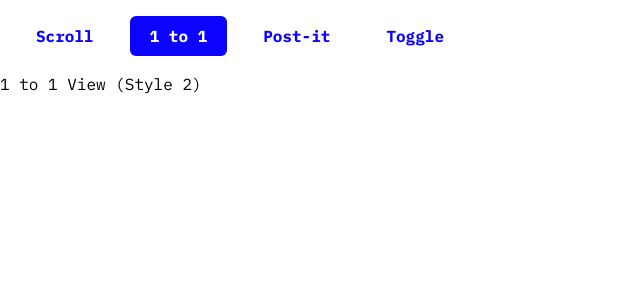
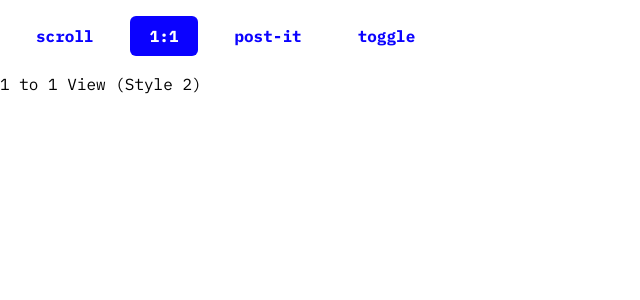
Before and after one commit to Kat-lev/reverbe-frontend, a React (Vite) app: page /style2 in a window 1280 px wide. Shown: the top 300 px of the page, without its empty margins (0-640 px from the left). Built offline with nearby package versions, Linux system fonts and the light colour scheme.

Commit message:
fix: Remove capital letters in Header

```diff
--- a/src/components/Navbar.jsx
+++ b/src/components/Navbar.jsx
@@ -3,10 +3,10 @@ import Button from "./Button";
 
 export default function Navbar() {
   const links = [
-    { to: "/style1", label: "Scroll" },
-    { to: "/style2", label: "1 to 1" },
-    { to: "/style3", label: "Post-it" },
-    { to: "/style4", label: "Toggle" },
+    { to: "/style1", label: "scroll" },
+    { to: "/style2", label: "1:1" },
+    { to: "/style3", label: "post-it" },
+    { to: "/style4", label: "toggle" },
   ];
 
   return (
```
